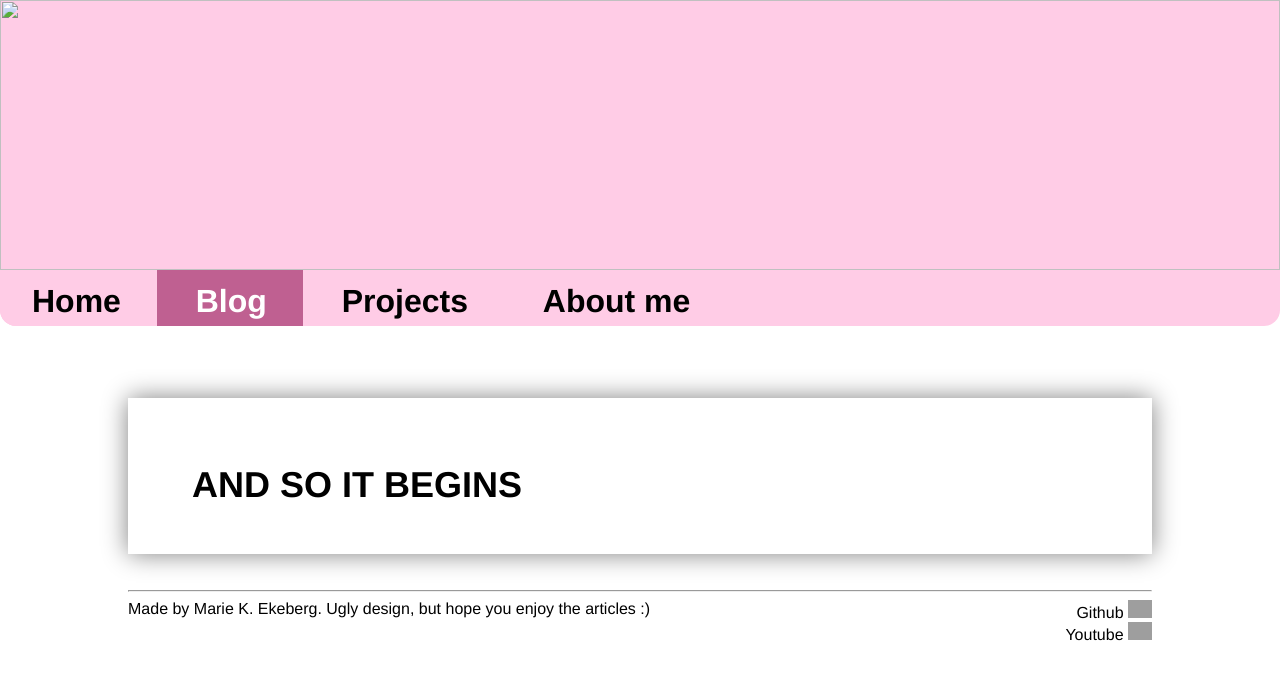
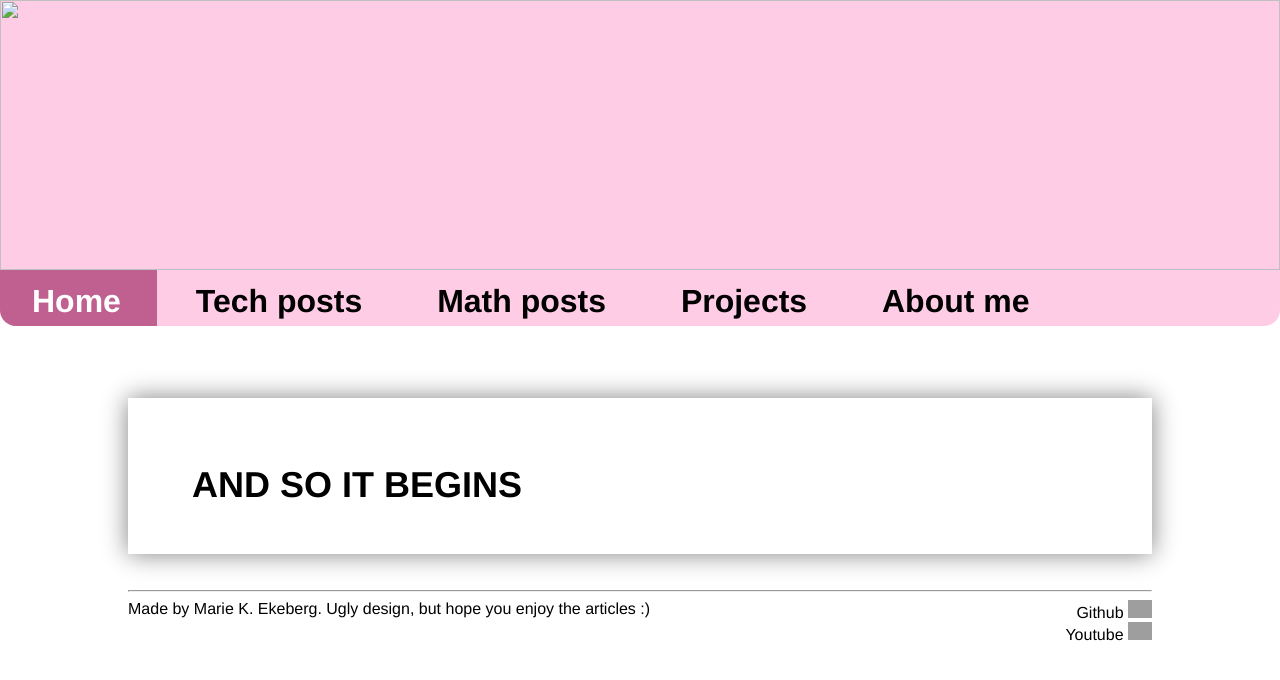
Before and after one commit to themkat/themkat.github.io, a Jekyll site: the page built from index.md, in a window 1280 px wide. Shown: the top 680 px of the page. Built offline with Jekyll 4.4.1, drawn with Linux system fonts in a browser that asks for light colours; nearby versions of some CDN libraries; grey boxes are pictures that could not be loaded.

Commit message:
Minor change in menubar, because my blog is just that.. a blog. No homepage.

```diff
--- a/_layouts/default.html
+++ b/_layouts/default.html
@@ -31,8 +31,9 @@
 		<img  class="banner" src="" alt="" />
 		<div class="menu">
 			<nav>
-				<a href="#">Home</a>
-				<a class="active" href="#">Blog</a>
+				<a class="active" href="#">Home</a>
+				<a  href="#">Tech posts</a>
+				<a  href="#">Math posts</a>
 				<a href="#">Projects</a>
 				<a href="#">About me</a>
 
```
